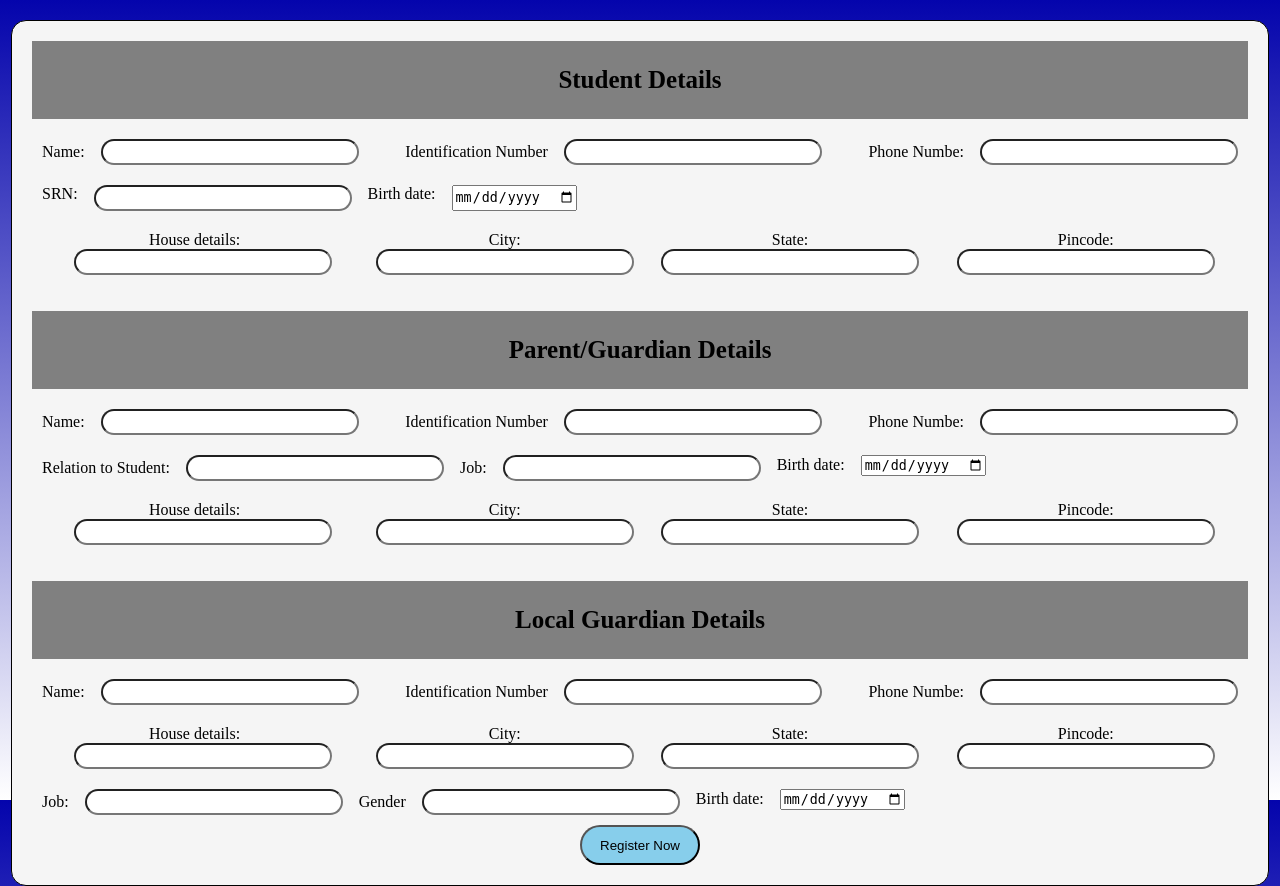
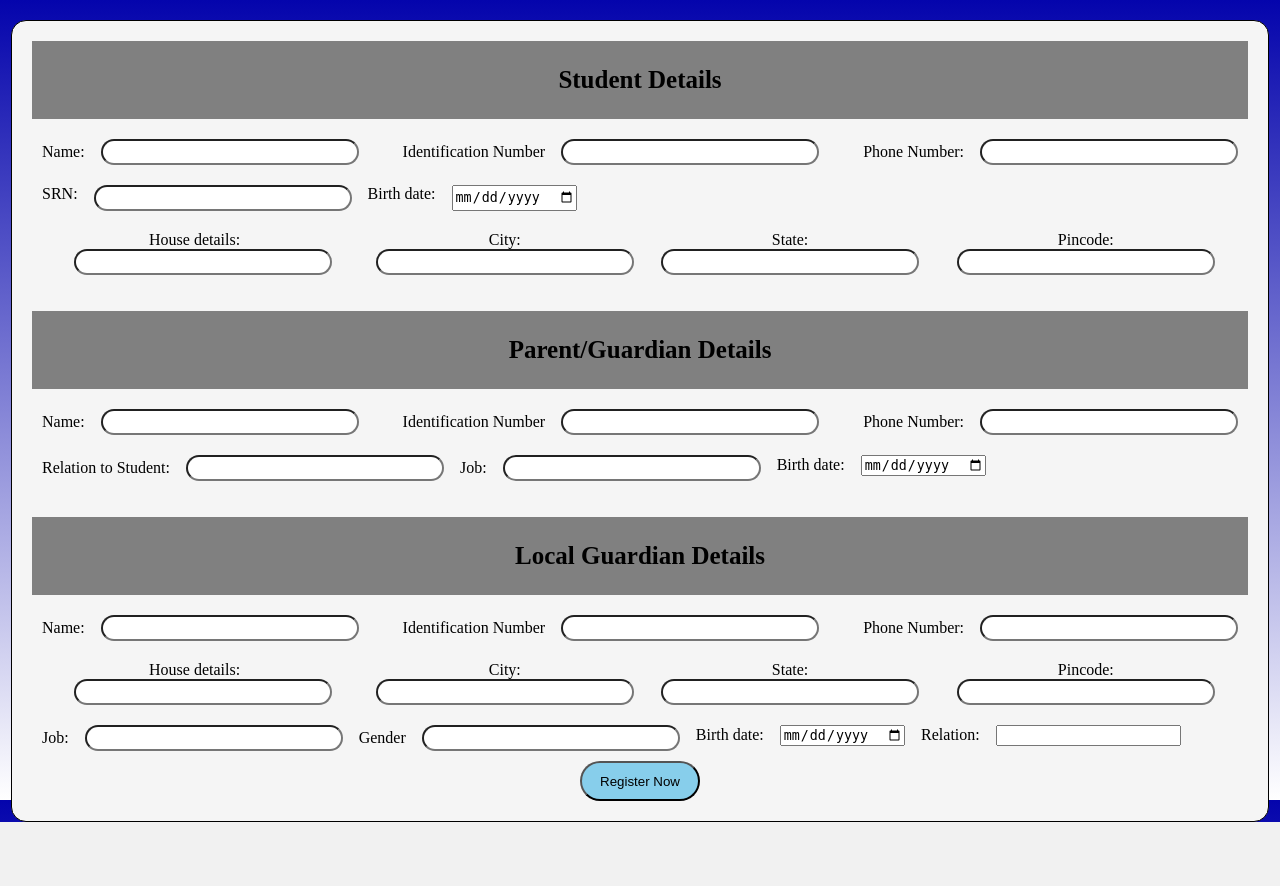
Before and after one commit to divyanshu290504/Hostel_Management, a Flask app: page /register in a window 1280 px wide. After the commit the page ends 822 px from the top, so only its background shows below. Run offline with Flask 3, Linux system fonts and the light colour scheme; some libraries are stand-ins or nearby versions.

Commit message:
Update register.html

```diff
--- a/login/templates/register.html
+++ b/login/templates/register.html
@@ -12,59 +12,60 @@
             <p>Student Details</p>
         </div>
         <div class="line-center">
-            <div>Name:&emsp;<input type="text" id="name" placeholder="" class="input-box"></div>
-            <div>&emsp;Identification Number&emsp;<input type="text" id="identi" placeholder="" class="input-box"></div>
-            <div>&emsp;Phone Numbe:&emsp;<input type="text" id="name" placeholder="" class="input-box"></div>
+            <div>Name:&emsp;<input type="text" id="name" name="Name" placeholder="" class="input-box" required></div>
+            <div>&emsp;Identification Number&emsp;<input type="text" id="identi" name="Legal_ID" placeholder="" required class="input-box"></div>
+            <div>&emsp;Phone Number:&emsp;<input type="text" id="name" name="Phone_No" placeholder="" class="input-box" required></div>
         </div>
         <div class="line">
-            SRN:&emsp;<input type="text" id="name" placeholder="" class="input-box">
-            &emsp;Birth date:&emsp;<input type="date" name="date" id="bday">
+            SRN:&emsp;<input type="text" id="name" name="SRN" placeholder="" class="input-box" required>
+            &emsp;Birth date:&emsp;<input type="date" name="DOB" id="bday" required>
         </div>
         <div class="line-center">
-            <div>House details:&emsp;<input type="text" name="date" class="input-box"></div>
-            <div>&emsp;City:&emsp;<input type="text" id="name" placeholder="" class="input-box"></div>
-            <div>&emsp;State:&emsp;<input type="text" name="date" class="input-box"></div>
-            <div>&emsp;Pincode:&emsp;<input type="text" id="name" placeholder="" class="input-box"></div>
+            <div>House details:&emsp;<input type="text" name="House_Details" class="input-box" required></div>
+            <div>&emsp;City:&emsp;<input type="text" id="name" name="City" placeholder="" class="input-box" required></div>
+            <div>&emsp;State:&emsp;<input type="text" name="State" class="input-box" required></div>
+            <div>&emsp;Pincode:&emsp;<input type="text" id="name" name="Pincode" placeholder="" class="input-box" required></div>
         </div>
         <br><br>
         <div class="heading">
             <p>Parent/Guardian Details</p>
         </div>
         <div class="line-center">
-            <div>Name:&emsp;<input type="text" id="name" placeholder="" class="input-box"></div>
-            <div>&emsp;Identification Number&emsp;<input type="text" id="identi" placeholder="" class="input-box"></div>
-            <div>&emsp;Phone Numbe:&emsp;<input type="text" id="name" placeholder="" class="input-box"></div>
+            <div>Name:&emsp;<input type="text" id="name" name="PName" placeholder="" class="input-box" required></div>
+            <div>&emsp;Identification Number&emsp;<input type="text" name="PIdentification_No" id="identi" placeholder="" class="input-box" required></div>
+            <div>&emsp;Phone Number:&emsp;<input type="text" id="name" name="PPhone_No" placeholder="" class="input-box" required></div>
         </div>
         <div class="line">
-            <div>Relation to Student:&emsp;<input type="text" name="date" class="input-box"></div>
-            <div>&emsp;Job:&emsp;<input type="text" id="name" placeholder="" class="input-box"></div>
-            <div>&emsp;Birth date:&emsp;<input type="date" name="date" id="bday"></div>
+            <div>Relation to Student:&emsp;<input type="text" name="PRelation" class="input-box" required></div>
+            <div>&emsp;Job:&emsp;<input type="text" id="name" name="PJob" placeholder="" class="input-box" required></div>
+            <div>&emsp;Birth date:&emsp;<input type="date" name="PDOB" id="bday" required></div>
         </div>
-        <div class="line-center">
-            <div>House details:&emsp;<input type="text" name="date" class="input-box"></div>
+        <!-- <div class="line-center">
+            <div>House details:&emsp;<input type="text" name="" class="input-box"></div>
             <div>&emsp;City:&emsp;<input type="text" id="name" placeholder="" class="input-box"></div>
             <div>&emsp;State:&emsp;<input type="text" name="date" class="input-box"></div>
             <div>&emsp;Pincode:&emsp;<input type="text" id="name" placeholder="" class="input-box"></div>
-        </div>
+        </div> -->
         <br><br>
         <div class="heading">
             <p>Local Guardian Details</p>
         </div>
         <div class="line-center">
-            <div>Name:&emsp;<input type="text" id="name" placeholder="" class="input-box"></div>
-            <div>&emsp;Identification Number&emsp;<input type="text" id="identi" placeholder="" class="input-box"></div>
-            <div>&emsp;Phone Numbe:&emsp;<input type="text" id="name" placeholder="" class="input-box"></div>
+            <div>Name:&emsp;<input type="text" id="name" placeholder="" name="LName" class="input-box" required></div>
+            <div>&emsp;Identification Number&emsp;<input type="text" id="identi" name="LIdentification_No" placeholder="" class="input-box" required></div>
+            <div>&emsp;Phone Number:&emsp;<input type="text" id="name" placeholder="" name="LPhone_No" class="input-box" required></div>
         </div>
         <div class="line-center">
-            <div>House details:&emsp;<input type="text" name="date" class="input-box"></div>
-            <div>&emsp;City:&emsp;<input type="text" id="name" placeholder="" class="input-box"></div>
-            <div>&emsp;State:&emsp;<input type="text" name="date" class="input-box"></div>
-            <div>&emsp;Pincode:&emsp;<input type="text" id="name" placeholder="" class="input-box"></div>
+            <div>House details:&emsp;<input type="text" name="LHouse_Details" class="input-box" required></div>
+            <div>&emsp;City:&emsp;<input type="text" id="name" name="LCity" placeholder="" class="input-box" required></div>
+            <div>&emsp;State:&emsp;<input type="text" name="LState" class="input-box" required></div>
+            <div>&emsp;Pincode:&emsp;<input type="text" id="name" name="LPincode" placeholder="" class="input-box" required></div>
         </div>
         <div class="line">
-            <div>Job:&emsp;<input type="text" id="name" placeholder="" class="input-box"></div>
-            <div>&emsp;Gender&emsp;<input type="text" id="identi" placeholder="" class="input-box"></div>
-            <div>&emsp;Birth date:&emsp;<input type="date" name="date" id="bday"></div>
+            <div>Job:&emsp;<input type="text" id="name" name="LJob" placeholder="" class="input-box" required></div>
+            <div>&emsp;Gender&emsp;<input type="text" id="identi" name="LGender" placeholder="" class="input-box" required></div>
+            <div>&emsp;Birth date:&emsp;<input type="date" name="LDOB" id="bday" required></div>
+            <div>&emsp;Relation:&emsp;<input type="text" name="LRelation" id="relate" required></div>
         </div>
         <div id="submit">
             <input type="submit" class="btn" value="Register Now"></br>
```
